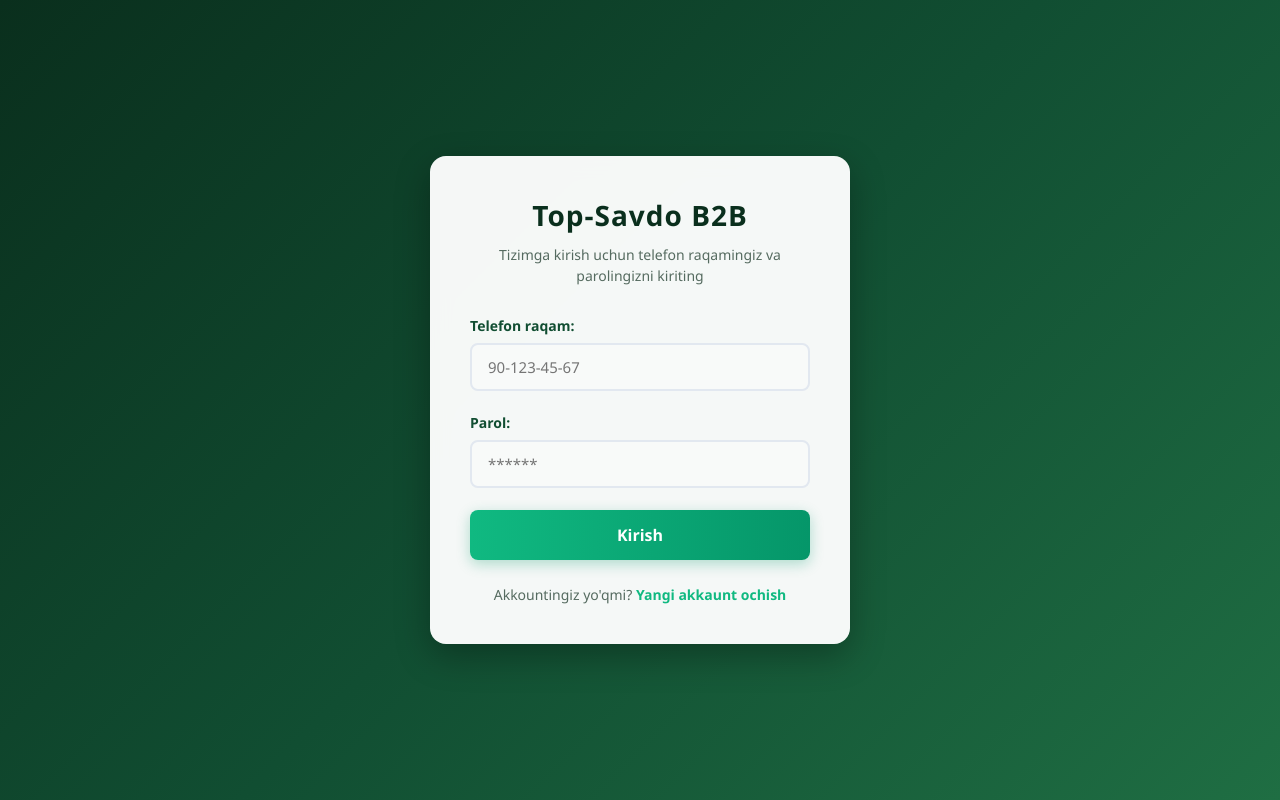
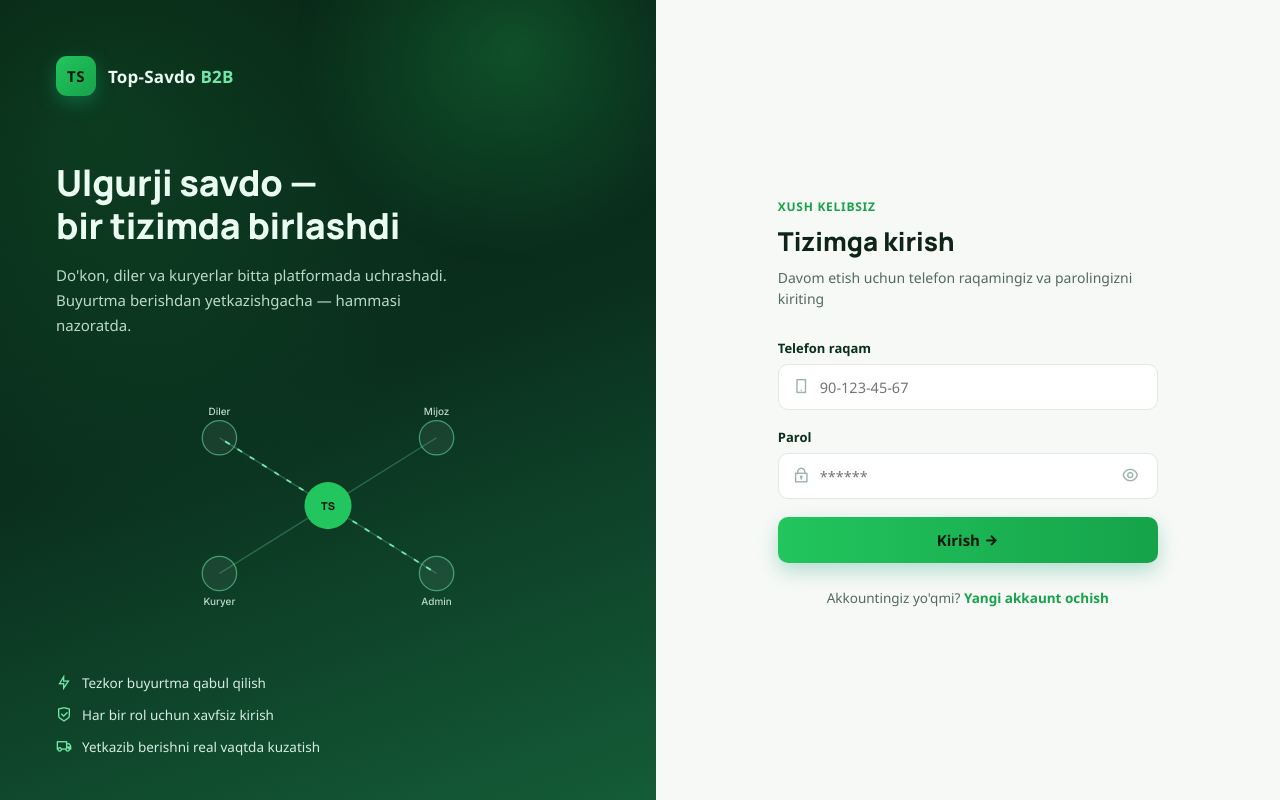
Before and after one commit to MuhammadALi0177/Top-Savdo, a Vue app in the folder frontend/: page /login in a window 1280 px wide. Built offline with nearby package versions, Linux system fonts and the light colour scheme.

Commit message:
Loginview.vue dizayini yangiladni

```diff
--- a/frontend/src/views/LoginView.vue
+++ b/frontend/src/views/LoginView.vue
@@ -1,43 +1,131 @@
 <template>
-  <div class="login-container">
-    <div class="login-box">
-      <h2>Top-Savdo B2B</h2>
-      <p>Tizimga kirish uchun telefon raqamingiz va parolingizni kiriting</p>
+  <div class="auth-shell">
+    <!-- Brend paneli -->
+    <aside class="brand-pane">
+      <div class="brand-pane__glow"></div>
 
-      <form @submit.prevent="handleLogin">
+      <div class="brand-mark">
+        <span class="brand-mark__box">TS</span>
+        <span class="brand-mark__word">Top-Savdo <em>B2B</em></span>
+      </div>
+
+      <div class="brand-copy">
+        <h1>Ulgurji savdo — <br />bir tizimda birlashdi</h1>
+        <p>Do'kon, diler va kuryerlar bitta platformada uchrashadi. Buyurtma berishdan yetkazishgacha — hammasi nazoratda.</p>
+      </div>
+
+      <svg class="network" viewBox="0 0 420 260" fill="none" xmlns="http://www.w3.org/2000/svg" aria-hidden="true">
+        <line x1="210" y1="130" x2="90" y2="55" class="network__line" />
+        <line x1="210" y1="130" x2="330" y2="55" class="network__line" />
+        <line x1="210" y1="130" x2="90" y2="205" class="network__line" />
+        <line x1="210" y1="130" x2="330" y2="205" class="network__line" />
+        <line x1="210" y1="130" x2="90" y2="55" class="network__line network__line--flow" />
+        <line x1="210" y1="130" x2="330" y2="205" class="network__line network__line--flow network__line--flow-delay" />
+
+        <g class="network__node network__node--hub">
+          <circle cx="210" cy="130" r="26" />
+          <text x="210" y="135" text-anchor="middle">TS</text>
+        </g>
+        <g class="network__node">
+          <circle cx="90" cy="55" r="19" />
+          <text x="90" y="60" text-anchor="middle" class="network__icon"></text>
+        </g>
+        <g class="network__node">
+          <circle cx="330" cy="55" r="19" />
+          <text x="330" y="60" text-anchor="middle" class="network__icon"></text>
+        </g>
+        <g class="network__node">
+          <circle cx="90" cy="205" r="19" />
+          <text x="90" y="210" text-anchor="middle" class="network__icon"></text>
+        </g>
+        <g class="network__node">
+          <circle cx="330" cy="205" r="19" />
+          <text x="330" y="210" text-anchor="middle" class="network__icon"></text>
+        </g>
+
+        <text x="90" y="30" text-anchor="middle" class="network__label">Diler</text>
+        <text x="330" y="30" text-anchor="middle" class="network__label">Mijoz</text>
+        <text x="90" y="240" text-anchor="middle" class="network__label">Kuryer</text>
+        <text x="330" y="240" text-anchor="middle" class="network__label">Admin</text>
+      </svg>
+
+      <ul class="brand-features">
+        <li><i class="ri-flashlight-line"></i> Tezkor buyurtma qabul qilish</li>
+        <li><i class="ri-shield-check-line"></i> Har bir rol uchun xavfsiz kirish</li>
+        <li><i class="ri-truck-line"></i> Yetkazib berishni real vaqtda kuzatish</li>
+      </ul>
+    </aside>
+
+    <!-- Forma paneli -->
+    <main class="form-pane">
+      <div class="form-wrap">
+        <div class="mobile-brand">
+          <span class="brand-mark__box">TS</span>
+          <span>Top-Savdo B2B</span>
+        </div>
+
+        <div class="form-head">
+          <span class="eyebrow">Xush kelibsiz</span>
+          <h2>Tizimga kirish</h2>
+          <p>Davom etish uchun telefon raqamingiz va parolingizni kiriting</p>
+        </div>
+
+        <form @submit.prevent="handleLogin" novalidate>
           <div class="input-group">
-          <label>Telefon raqam:</label>
+            <label for="phone">Telefon raqam</label>
+            <div class="input-shell">
+              <i class="ri-smartphone-line"></i>
               <input
+                id="phone"
                 v-model="phone"
                 type="text"
                 placeholder="90-123-45-67"
+                autocomplete="tel"
                 required
               />
             </div>
+          </div>
 
           <div class="input-group">
-          <label>Parol:</label>
+            <label for="password">Parol</label>
+            <div class="input-shell">
+              <i class="ri-lock-2-line"></i>
               <input
+                id="password"
                 v-model="password"
-            type="password"
+                :type="showPassword ? 'text' : 'password'"
                 placeholder="******"
+                autocomplete="current-password"
                 required
               />
+              <button
+                type="button"
+                class="peek-btn"
+                @click="showPassword = !showPassword"
+                :aria-label="showPassword ? 'Parolni yashirish' : 'Parolni ko\'rsatish'"
+              >
+                <i :class="showPassword ? 'ri-eye-off-line' : 'ri-eye-line'"></i>
+              </button>
+            </div>
           </div>
 
-        <button type="submit" :disabled="loading">
-          {{ loading ? 'Kirilmoqda...' : 'Kirish' }}
+          <transition name="fade">
+            <div v-if="errorMessage" class="error-msg">
+              <i class="ri-error-warning-line"></i>{{ errorMessage }}
+            </div>
+          </transition>
+
+          <button type="submit" class="submit-btn" :disabled="loading">
+            <span v-if="!loading">Kirish <i class="ri-arrow-right-line"></i></span>
+            <span v-else class="loading-dots">Kirilmoqda<i></i><i></i><i></i></span>
           </button>
         </form>
 
         <div class="auth-links">
           Akkountingiz yo'qmi? <router-link to="/signup">Yangi akkaunt ochish</router-link>
         </div>
-
-      <div v-if="errorMessage" class="error-msg">
-        {{ errorMessage }}
       </div>
-    </div>
+    </main>
   </div>
 </template>
 
@@ -52,6 +140,7 @@ export default {
     const password = ref('');
     const loading = ref(false);
     const errorMessage = ref('');
+    const showPassword = ref(false);
     const router = useRouter();
 
     const handleLogin = async () => {
@@ -103,6 +192,7 @@ export default {
       password,
       loading,
       errorMessage,
+      showPassword,
       handleLogin
     };
   }
@@ -110,135 +200,399 @@ export default {
 </script>
 
 <style scoped>
-/* Orqa fonga chuqur va boy to'q yashil gradient beramiz */
-.login-container {
-  display: flex;
-  justify-content: center;
-  align-items: center;
-  height: 100vh;
-  background: linear-gradient(135deg, #0a2f1d 0%, #114e32 50%, #1f6e43 100%);
-  padding: 20px;
+@import url('https://fonts.googleapis.com/css2?family=Manrope:wght@500;600;700;800&family=Inter:wght@400;500;600&display=swap');
+
+.auth-shell {
+  --forest-950: #071b10;
+  --forest-900: #0a2f1d;
+  --forest-700: #145c38;
+  --forest-500: #1f6e43;
+  --accent-500: #22c55e;
+  --accent-600: #16a34a;
+  --paper: #f7f9f7;
+  --ink-900: #0f2419;
+  --ink-600: #536b60;
+  --line: #e3e8e4;
+
+  min-height: 100vh;
+  display: grid;
+  grid-template-columns: minmax(0, 1.05fr) minmax(0, 1fr);
+  background: var(--paper);
+  font-family: 'Inter', 'Segoe UI', sans-serif;
 }
 
-/* Oq rangli asosiy login bloki (Oyna) */
-.login-box {
-  background: rgba(255, 255, 255, 0.96);
-  padding: 40px;
-  border-radius: 16px;
-  box-shadow: 0 12px 35px rgba(0, 0, 0, 0.3);
-  width: 100%;
-  max-width: 420px;
-  text-align: center;
-  backdrop-filter: blur(10px);
-  transition: transform 0.3s ease;
+/* ---------- Brend paneli ---------- */
+.brand-pane {
+  position: relative;
+  overflow: hidden;
+  padding: 56px 56px 44px;
+  display: flex;
+  flex-direction: column;
+  justify-content: space-between;
+  background:
+    radial-gradient(circle at 15% 15%, rgba(34, 197, 94, 0.16), transparent 45%),
+    linear-gradient(160deg, var(--forest-950) 0%, var(--forest-900) 48%, var(--forest-700) 100%);
+  color: #eafbf2;
 }
 
-.login-box:hover {
-  transform: translateY(-5px);
+.brand-pane__glow {
+  position: absolute;
+  inset: -20% -10% auto auto;
+  width: 420px;
+  height: 420px;
+  background: radial-gradient(circle, rgba(34, 197, 94, 0.28), transparent 70%);
+  filter: blur(10px);
+  pointer-events: none;
 }
 
-/* Sarlavha dizayni (Yashil ranglar ohangida) */
-h2 {
-  color: #0a2f1d;
-  font-size: 28px;
-  font-weight: 700;
-  margin-bottom: 10px;
-  letter-spacing: 1px;
+.brand-mark {
+  display: flex;
+  align-items: center;
+  gap: 12px;
+  font-family: 'Manrope', sans-serif;
+  position: relative;
+  z-index: 1;
 }
 
-/* Kichik tushuntirish matni */
-p {
-  color: #556b60;
+.brand-mark__box {
+  display: inline-flex;
+  align-items: center;
+  justify-content: center;
+  width: 40px;
+  height: 40px;
+  border-radius: 11px;
+  background: linear-gradient(135deg, var(--accent-500), var(--accent-600));
+  color: #06170e;
+  font-weight: 800;
+  font-size: 15px;
+  letter-spacing: 0.5px;
+  box-shadow: 0 6px 18px rgba(16, 185, 129, 0.35);
+}
+
+.brand-mark__word {
+  font-size: 17px;
+  font-weight: 700;
+  letter-spacing: 0.2px;
+}
+
+.brand-mark__word em {
+  font-style: normal;
+  color: #6ee7a8;
+}
+
+.brand-copy {
+  margin-top: 40px;
+  position: relative;
+  z-index: 1;
+}
+
+.brand-copy h1 {
+  font-family: 'Manrope', sans-serif;
+  font-size: clamp(28px, 3vw, 36px);
+  line-height: 1.2;
+  font-weight: 800;
+  letter-spacing: -0.3px;
+  margin-bottom: 16px;
+}
+
+.brand-copy p {
+  font-size: 15px;
+  line-height: 1.65;
+  color: #bcd9c8;
+  max-width: 400px;
+}
+
+.network {
+  width: 100%;
+  max-width: 380px;
+  margin: 26px auto;
+  position: relative;
+  z-index: 1;
+}
+
+.network__line {
+  stroke: rgba(110, 231, 168, 0.28);
+  stroke-width: 1.5;
+}
+
+.network__line--flow {
+  stroke: #6ee7a8;
+  stroke-width: 2;
+  stroke-dasharray: 6 10;
+  animation: dash-flow 3.2s linear infinite;
+}
+
+.network__line--flow-delay {
+  animation-delay: 1.4s;
+}
+
+@keyframes dash-flow {
+  to { stroke-dashoffset: -160; }
+}
+
+.network__node circle {
+  fill: rgba(255, 255, 255, 0.06);
+  stroke: rgba(110, 231, 168, 0.55);
+  stroke-width: 1.4;
+}
+
+.network__node--hub circle {
+  fill: var(--accent-500);
+  stroke: none;
+}
+
+.network__node--hub text {
+  fill: #06170e;
+  font-family: 'Manrope', sans-serif;
+  font-weight: 800;
+  font-size: 12px;
+}
+
+.network__label {
+  fill: #bcd9c8;
+  font-size: 11px;
+  font-family: 'Inter', sans-serif;
+  font-weight: 500;
+}
+
+.brand-features {
+  list-style: none;
+  display: flex;
+  flex-direction: column;
+  gap: 14px;
+  position: relative;
+  z-index: 1;
+}
+
+.brand-features li {
+  display: flex;
+  align-items: center;
+  gap: 10px;
+  font-size: 13.5px;
+  color: #d5ecdf;
+}
+
+.brand-features i {
+  color: #6ee7a8;
+  font-size: 16px;
+}
+
+/* ---------- Forma paneli ---------- */
+.form-pane {
+  display: flex;
+  align-items: center;
+  justify-content: center;
+  padding: 40px 32px;
+}
+
+.form-wrap {
+  width: 100%;
+  max-width: 380px;
+}
+
+.mobile-brand {
+  display: none;
+  align-items: center;
+  gap: 10px;
+  font-family: 'Manrope', sans-serif;
+  font-weight: 700;
+  color: var(--forest-900);
+  margin-bottom: 28px;
+}
+
+.form-head {
+  margin-bottom: 30px;
+}
+
+.eyebrow {
+  display: inline-block;
+  font-size: 12px;
+  font-weight: 700;
+  letter-spacing: 0.06em;
+  text-transform: uppercase;
+  color: var(--accent-600);
+  margin-bottom: 8px;
+}
+
+.form-head h2 {
+  font-family: 'Manrope', sans-serif;
+  font-size: 26px;
+  font-weight: 800;
+  color: var(--ink-900);
+  margin-bottom: 8px;
+}
+
+.form-head p {
   font-size: 14px;
-  margin-bottom: 30px;
+  color: var(--ink-600);
   line-height: 1.5;
 }
 
-/* Input bloki */
 .input-group {
-  margin-bottom: 22px;
+  margin-bottom: 18px;
   text-align: left;
 }
 
 .input-group label {
   display: block;
-  margin-bottom: 8px;
+  margin-bottom: 7px;
   font-weight: 600;
-  color: #114e32;
-  font-size: 14px;
+  color: var(--forest-900);
+  font-size: 13px;
 }
 
-.input-group input {
-  width: 100%;
-  padding: 12px 16px;
-  border: 2px solid #e2e8f0;
-  border-radius: 8px;
-  font-size: 15px;
-  transition: all 0.3s ease;
-  outline: none;
-  background-color: #f8faf9;
+.input-shell {
+  display: flex;
+  align-items: center;
+  gap: 10px;
+  border: 1.5px solid var(--line);
+  border-radius: 10px;
+  background: #fff;
+  padding: 0 14px;
+  transition: border-color 0.2s ease, box-shadow 0.2s ease;
 }
 
-/* Inputga bosilgandagi chiroyli yashil nur effekti */
-.input-group input:focus {
-  border-color: #10b981;
-  background-color: #fff;
-  box-shadow: 0 0 0 4px rgba(16, 185, 129, 0.15);
+.input-shell i {
+  color: #9db3a8;
+  font-size: 17px;
 }
 
-/* Professional yashil gradientli tugma */
-button {
-  width: 100%;
-  padding: 14px;
-  background: linear-gradient(to right, #10b981, #059669);
-  color: white;
+.input-shell input {
+  flex: 1;
   border: none;
-  border-radius: 8px;
-  font-size: 16px;
-  font-weight: 600;
-  cursor: pointer;
-  transition: all 0.3s ease;
-  box-shadow: 0 4px 14px rgba(5, 150, 105, 0.3);
+  outline: none;
+  padding: 12px 0;
+  font-size: 14.5px;
+  font-family: inherit;
+  color: var(--ink-900);
+  background: transparent;
 }
 
-button:hover {
-  background: linear-gradient(to right, #059669, #10b981);
-  box-shadow: 0 6px 22px rgba(5, 150, 105, 0.4);
-  transform: scale(1.01);
+.input-shell:focus-within {
+  border-color: var(--accent-500);
+  box-shadow: 0 0 0 4px rgba(34, 197, 94, 0.14);
 }
 
-button:disabled {
-  background: #cbd5e1;
+.peek-btn {
+  background: none;
+  border: none;
+  cursor: pointer;
+  color: #9db3a8;
+  padding: 4px;
+  display: flex;
+  font-size: 16px;
+}
+
+.peek-btn:hover {
+  color: var(--forest-700);
+}
+
+.submit-btn {
+  width: 100%;
+  padding: 13px;
+  margin-top: 6px;
+  background: linear-gradient(to right, var(--accent-500), var(--accent-600));
+  color: #06170e;
+  border: none;
+  border-radius: 10px;
+  font-size: 15px;
+  font-weight: 700;
+  font-family: 'Manrope', sans-serif;
+  cursor: pointer;
+  display: flex;
+  align-items: center;
+  justify-content: center;
+  gap: 8px;
+  transition: all 0.2s ease;
+  box-shadow: 0 8px 20px rgba(5, 150, 105, 0.28);
+}
+
+.submit-btn:hover:not(:disabled) {
+  transform: translateY(-1px);
+  box-shadow: 0 10px 26px rgba(5, 150, 105, 0.36);
+}
+
+.submit-btn:disabled {
+  background: #cbd5c9;
+  color: #6b7d74;
   box-shadow: none;
   cursor: not-allowed;
 }
 
-/* Xatolik chiqqandagi ogohlantirish dizayni */
+.loading-dots {
+  display: inline-flex;
+  align-items: center;
+  gap: 4px;
+}
+
+.loading-dots i {
+  width: 4px;
+  height: 4px;
+  border-radius: 50%;
+  background: #06170e;
+  display: inline-block;
+  animation: bounce 1s infinite ease-in-out;
+}
+
+.loading-dots i:nth-child(2) { animation-delay: 0.15s; }
+.loading-dots i:nth-child(3) { animation-delay: 0.3s; }
+
+@keyframes bounce {
+  0%, 80%, 100% { opacity: 0.3; transform: translateY(0); }
+  40% { opacity: 1; transform: translateY(-3px); }
+}
+
 .error-msg {
-  color: #dc2626;
+  display: flex;
+  align-items: center;
+  gap: 8px;
+  color: #b91c1c;
   background-color: #fef2f2;
-  border: 1px solid #fee2e2;
-  padding: 12px;
-  border-radius: 8px;
-  margin-top: 20px;
-  font-size: 14px;
+  border: 1px solid #fecaca;
+  padding: 11px 14px;
+  border-radius: 9px;
+  margin-bottom: 16px;
+  font-size: 13.5px;
   font-weight: 500;
 }
+
+.fade-enter-active, .fade-leave-active {
+  transition: opacity 0.2s ease;
+}
+.fade-enter-from, .fade-leave-to {
+  opacity: 0;
+}
+
 .auth-links {
-  margin-top: 25px;
-  font-size: 14px;
-  color: #556b60; /* Matn rangi to'q yashilroq ohangda */
+  margin-top: 26px;
+  font-size: 13.5px;
+  color: var(--ink-600);
+  text-align: center;
 }
 
 .auth-links a {
-  color: #10b981; /* Chiroyli och yashil rang */
+  color: var(--accent-600);
   text-decoration: none;
-  font-weight: 600;
-  transition: color 0.2s ease;
+  font-weight: 700;
 }
 
 .auth-links a:hover {
-  color: #059669; /* Sichqoncha borganda bir oz to'qlashadi */
-  text-decoration: underline; /* Tagiga chiziladi */
+  text-decoration: underline;
+}
+
+/* ---------- Responsive ---------- */
+@media (max-width: 900px) {
+  .auth-shell {
+    grid-template-columns: 1fr;
+  }
+  .brand-pane {
+    display: none;
+  }
+  .mobile-brand {
+    display: flex;
+  }
+  .form-pane {
+    padding: 32px 20px;
+  }
 }
 </style>
```
Also changed, not shown: 1 other file (tests, documents, lock files or other folders). Lines whose indentation alone changed are shown as unchanged.
